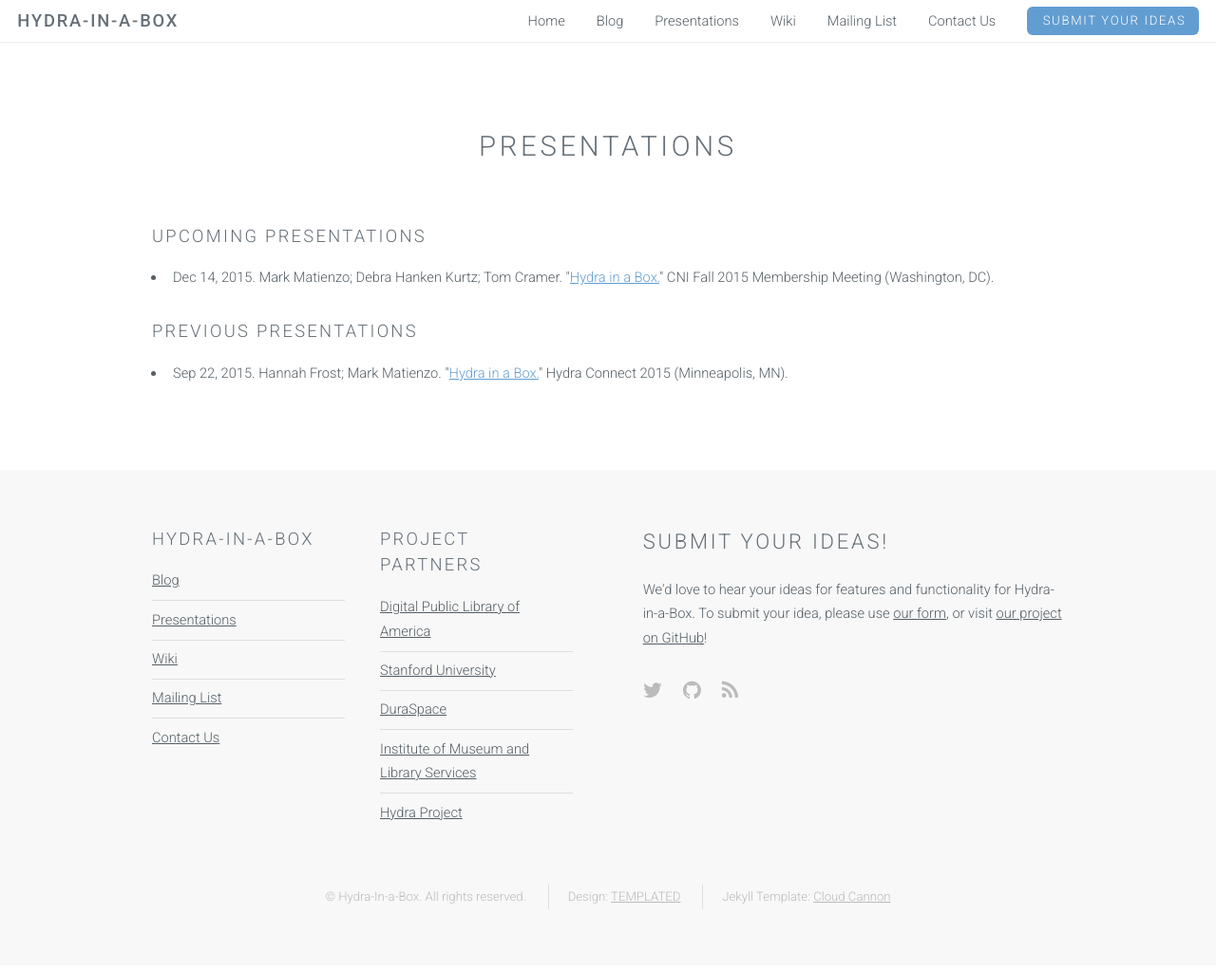
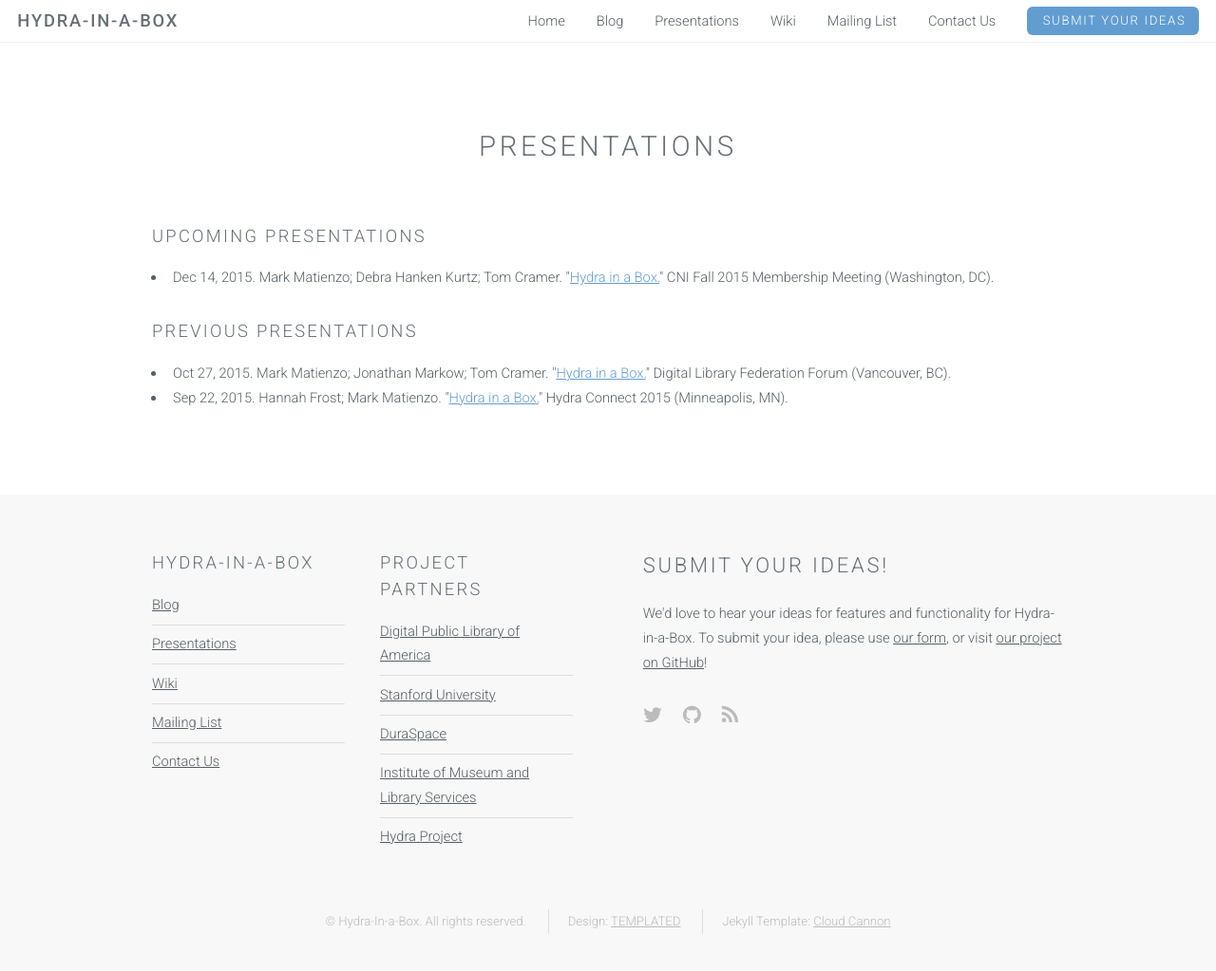
Before and after one commit to samvera-labs/hyku.github.io, a Jekyll site: the page built from presentations.html, in a window 1280 px wide and 1042 px high. Shown: the top 1023 px of the window at 95% size. Built offline with Jekyll 4.4.1, drawn with Linux system fonts in a browser that asks for light colours.

Commit message:
Update previous_presentations.yaml
added DLF

```diff
--- a/_data/previous_presentations.yaml
+++ b/_data/previous_presentations.yaml
@@ -1,3 +1,12 @@
+- title: Hydra in a Box
+  presenters:
+    - Mark Matienzo
+    - Jonathan Markow
+    - Tom Cramer
+  event: Digital Library Federation Forum
+  location: "Vancouver, BC"
+  date: 2015-10-27
+  url: https://dlfforum2015.sched.org/event/3820efd413988364bd368bbebe1482ef
 - title: Hydra in a Box
   presenters:
     - Hannah Frost
```
